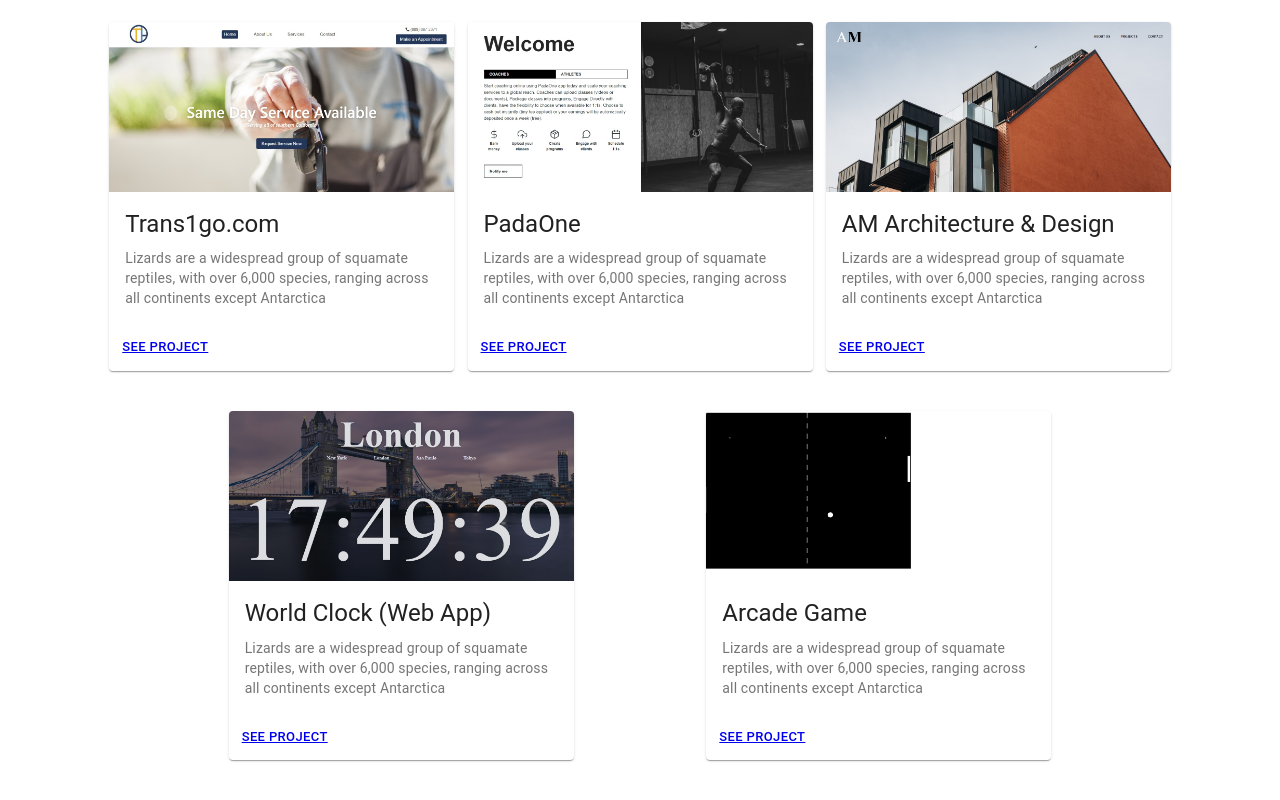
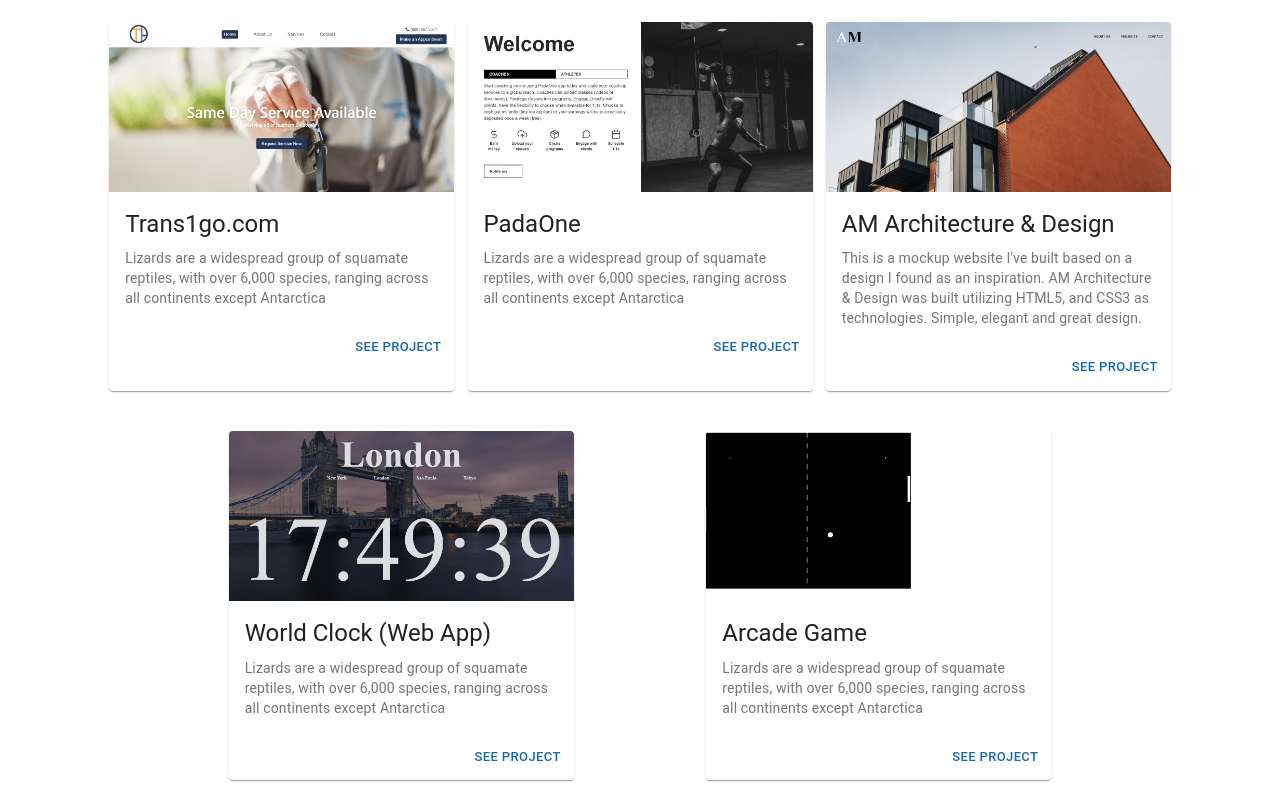
Before and after one commit to mrjlancaster/Portfolio, a React (Create React App) app in the folder my-portfolio/: page /Projects in a window 1280 px wide. Shown: the part 230-1030 px from the top of the page. Built offline with nearby package versions, Linux system fonts and the light colour scheme.

Commit message:
add style to button

```diff
--- a/my-portfolio/src/components/cards/AM.js
+++ b/my-portfolio/src/components/cards/AM.js
@@ -31,18 +31,16 @@ const AM = () => {
 						AM Architecture & Design
 					</Typography>
 					<Typography variant="body2" color="textSecondary" component="p">
-						Lizards are a widespread group of squamate reptiles, with over 6,000 species, ranging
-						across all continents except Antarctica
+						This is a mockup website I've built based on a design I found as an inspiration. AM Architecture & Design was built utilizing HTML5, and CSS3 as technologies. Simple, elegant and great design.
 					</Typography>
 				</CardContent>
 			</CardActionArea>
-			<CardActions>
-					<Button size="small" color="primary">
-					<a href="https://mrjlancaster.github.io/Responsive-website/" target="blank">
+			<CardActions className={classes.cardAction}>
+					<Button size="small" color="primary" className={classes.button}>
+					<a href="https://mrjlancaster.github.io/Responsive-website/" target="blank" className={classes.buttonLink}>
 						See Project
 					</a>
 					</Button>
-
 			</CardActions>
 		</Card>
 
--- a/my-portfolio/src/components/cards/ArcadeGame.js
+++ b/my-portfolio/src/components/cards/ArcadeGame.js
@@ -36,9 +36,9 @@ const ArcadeGame = () => {
 					</Typography>
 				</CardContent>
 			</CardActionArea>
-			<CardActions>
-				<Button size="small" color="primary">
-					<a href="https://mrjlancaster.github.io/Arcade-Game/" target="blank">
+			<CardActions className={classes.cardAction}>
+				<Button size="small" color="primary" className={classes.button}>
+					<a href="https://mrjlancaster.github.io/Arcade-Game/" target="blank" className={classes.buttonLink}>
 						See Project
 					</a>
 				</Button>
--- a/my-portfolio/src/components/cards/PadaOne.js
+++ b/my-portfolio/src/components/cards/PadaOne.js
@@ -36,9 +36,9 @@ const PadaOne = () => {
 					</Typography>
 				</CardContent>
 			</CardActionArea>
-			<CardActions>
-				<Button size="small" color="primary">
-					<a href="https://www.padaone.app/" target="blank">
+			<CardActions className={classes.cardAction}>
+				<Button size="small" color="primary" className={classes.button}>
+					<a href="https://www.padaone.app/" target="blank" className={classes.buttonLink}>
 						See Project
 					</a>
 				</Button>
--- a/my-portfolio/src/components/cards/Trans1go.js
+++ b/my-portfolio/src/components/cards/Trans1go.js
@@ -36,9 +36,9 @@ const Trans1go = () => {
 					</Typography>
 				</CardContent>
 			</CardActionArea>
-			<CardActions>
-				<Button size="small" color="primary">
-					<a href="http://trans1go.com/" target="blank">
+			<CardActions className={classes.cardAction}>
+				<Button size="small" color="primary" className={classes.button}>
+					<a href="http://trans1go.com/" target="blank" className={classes.buttonLink}>
 						See Project
 					</a>
 				</Button>
--- a/my-portfolio/src/components/cards/WorldClock.js
+++ b/my-portfolio/src/components/cards/WorldClock.js
@@ -36,9 +36,9 @@ const WorldClock = () => {
 					</Typography>
 				</CardContent>
 			</CardActionArea>
-			<CardActions>
+			<CardActions className={classes.cardAction}>
 				<Button size="small" color="primary">
-					<a href="https://mrjlancaster.github.io/world_clock/" target="blank">
+					<a href="https://mrjlancaster.github.io/world_clock/" target="blank" className={classes.buttonLink}>
 						See Project
 					</a>
 				</Button>
--- a/my-portfolio/src/styles.js
+++ b/my-portfolio/src/styles.js
@@ -80,6 +80,14 @@ const useStyles = makeStyles((theme) => ({
 		 flexWrap: 'wrap',
 		 justifyContent: 'space-evenly',
 	 },
+	 cardAction: {
+		 justifyContent: 'flex-end'
+	 },
+	 buttonLink: {
+		 textDecoration: 'none',
+		color: '#1769aa'
+	},
+
 
 	 // Contact component styles
 	 contactBox: {
```
